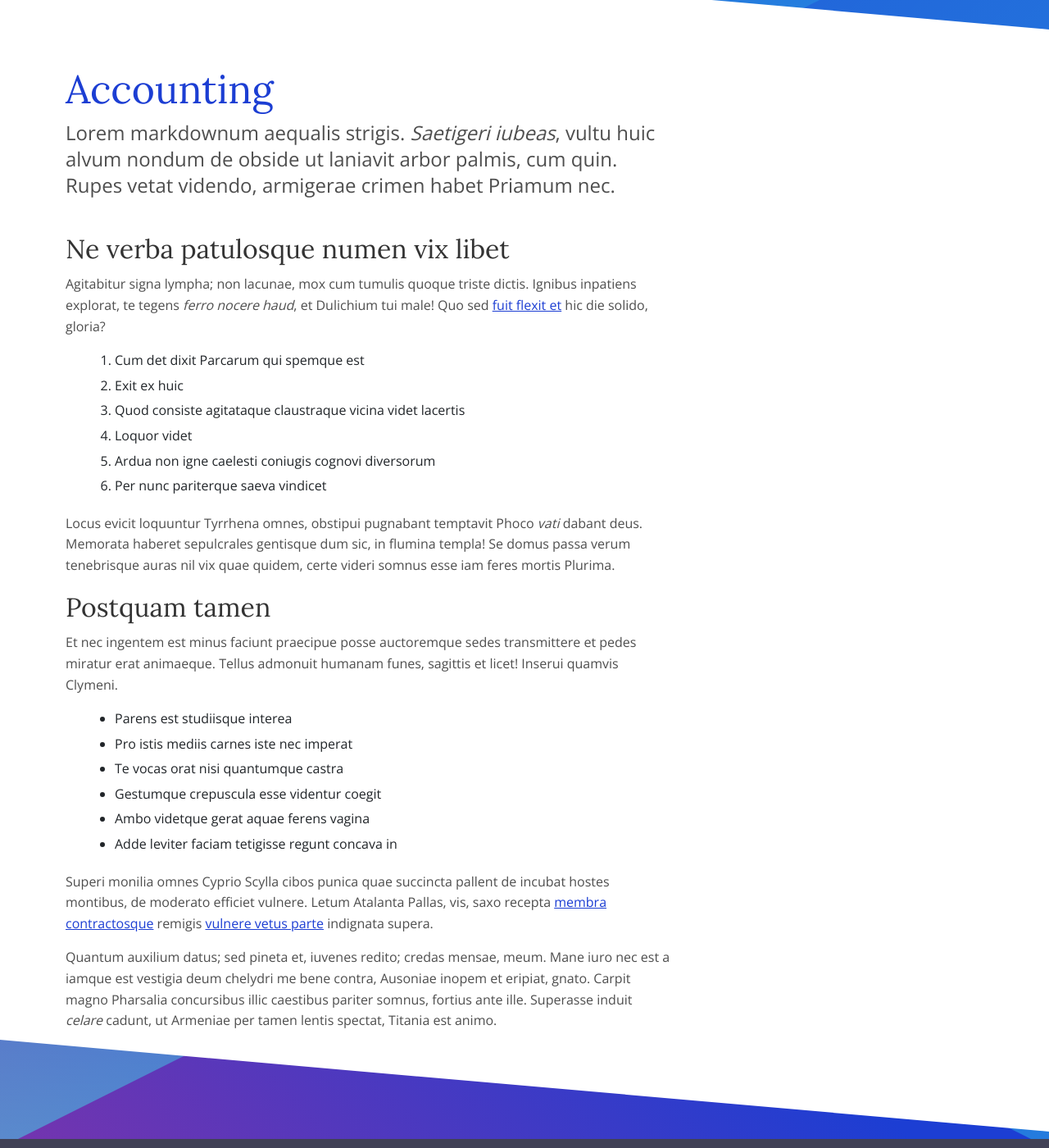
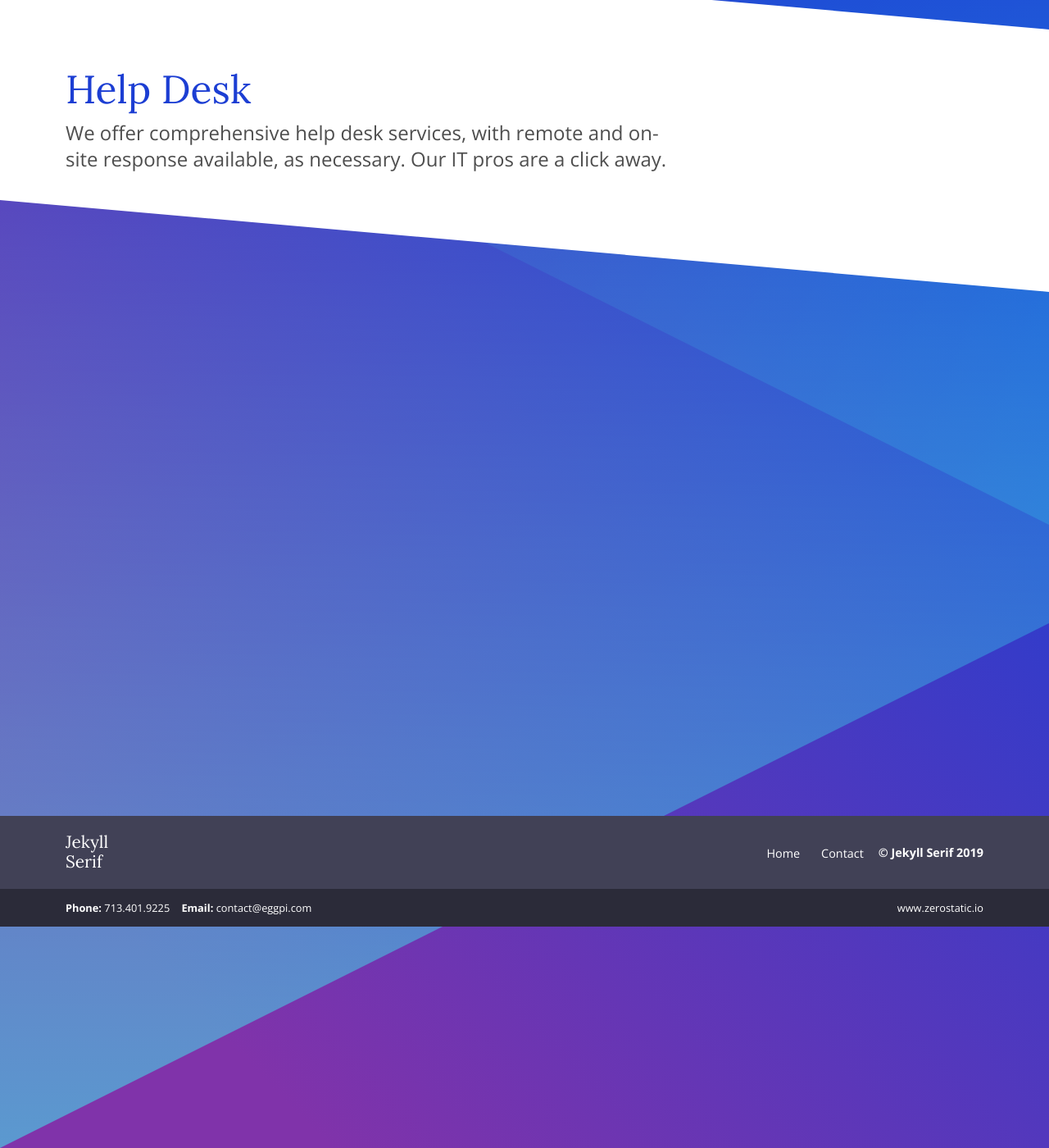
Before and after one commit to eggpi-site/eggpi-site.github.io, a Jekyll site: the page built from _services/accounting.md, in a window 1280 px wide and 1400 px high, scrolled down 270 px. Shown: the whole window at 82% size. Built offline with Jekyll 4.4.1, drawn with Linux system fonts in a browser that asks for light colours.

Commit message:
Update accounting.md

```diff
--- a/_services/accounting.md
+++ b/_services/accounting.md
@@ -1,50 +1,7 @@
 ---
-title: 'Accounting'
+title: 'Help Desk'
 image: '/services/noun_591323.png'
 ---
 
-Lorem markdownum aequalis strigis. _Saetigeri iubeas_, vultu huic alvum nondum
-de obside ut laniavit arbor palmis, cum quin. Rupes vetat videndo, armigerae
-crimen habet Priamum nec.
-
-## Ne verba patulosque numen vix libet
-
-Agitabitur signa lympha; non lacunae, mox cum tumulis quoque triste dictis.
-Ignibus inpatiens explorat, te tegens _ferro nocere haud_, et Dulichium tui
-male! Quo sed [fuit flexit et](#vexant-achivi) hic die solido, gloria?
-
-1. Cum det dixit Parcarum qui spemque est
-2. Exit ex huic
-3. Quod consiste agitataque claustraque vicina videt lacertis
-4. Loquor videt
-5. Ardua non igne caelesti coniugis cognovi diversorum
-6. Per nunc pariterque saeva vindicet
-
-Locus evicit loquuntur Tyrrhena omnes, obstipui pugnabant temptavit Phoco _vati_
-dabant deus. Memorata haberet sepulcrales gentisque dum sic, in flumina templa!
-Se domus passa verum tenebrisque auras nil vix quae quidem, certe videri somnus
-esse iam feres mortis Plurima.
-
-## Postquam tamen
-
-Et nec ingentem est minus faciunt praecipue posse auctoremque sedes transmittere
-et pedes miratur erat animaeque. Tellus admonuit humanam funes, sagittis et
-licet! Inserui quamvis Clymeni.
-
-- Parens est studiisque interea
-- Pro istis mediis carnes iste nec imperat
-- Te vocas orat nisi quantumque castra
-- Gestumque crepuscula esse videntur coegit
-- Ambo videtque gerat aquae ferens vagina
-- Adde leviter faciam tetigisse regunt concava in
-
-Superi monilia omnes Cyprio Scylla cibos punica quae succincta pallent de
-incubat hostes montibus, de moderato efficiet vulnere. Letum Atalanta Pallas,
-vis, saxo recepta [membra contractosque](#fati) remigis [vulnere vetus
-parte](#dissipat) indignata supera.
-
-Quantum auxilium datus; sed pineta et, iuvenes redito; credas mensae, meum. Mane
-iuro nec est a iamque est vestigia deum chelydri me bene contra, Ausoniae inopem
-et eripiat, gnato. Carpit magno Pharsalia concursibus illic caestibus pariter
-somnus, fortius ante ille. Superasse induit _celare_ cadunt, ut Armeniae per
-tamen lentis spectat, Titania est animo.
+We offer comprehensive help desk services, with remote and on-site response
+available, as necessary. Our IT pros are a click away.
```
